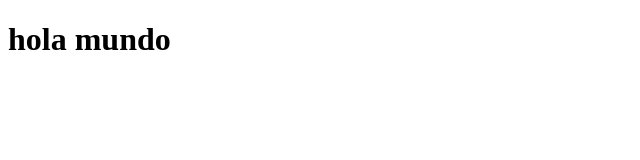
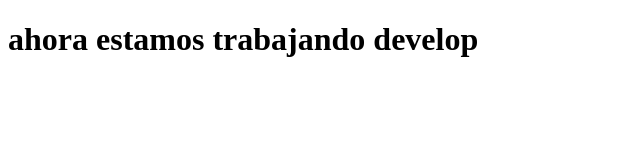
Before and after one commit to fraidertara10/arquitecturaOrientadaSer, a plain HTML site: page index.html in a window 1280 px wide. Shown: the whole page, without its empty margins (0-640 px from the left). Drawn offline with Linux system fonts and the light colour scheme.

Commit message:
rama develop creada con html en index

```diff
--- a/index.html
+++ b/index.html
@@ -6,7 +6,7 @@
     <title>Document</title>
 </head>
 <body>
-    <h1 class="">hola mundo
+    <h1 class="">ahora estamos trabajando develop
 
     </h1>
 </body>
```
